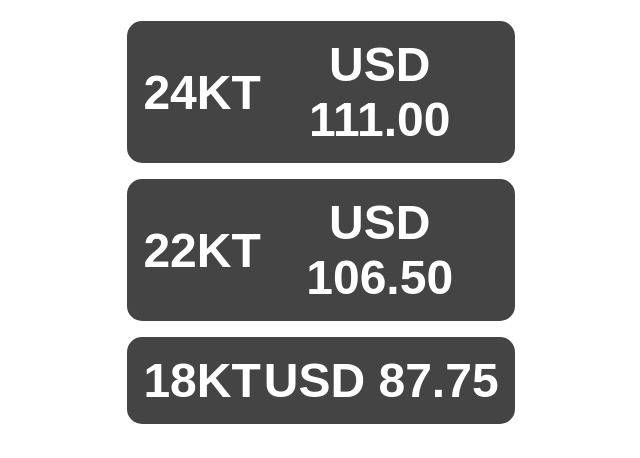
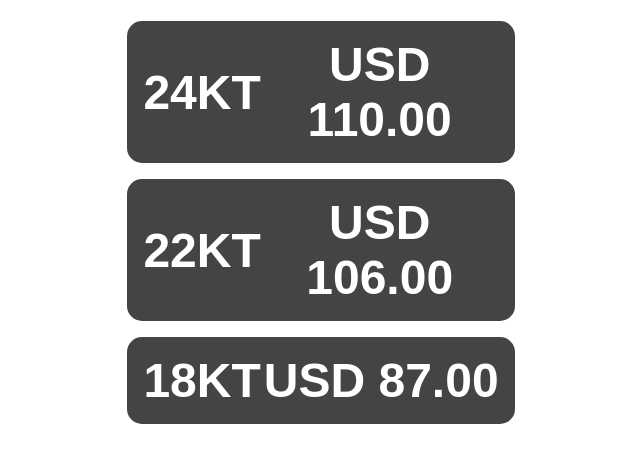
Before and after one commit to Kalyan-Jewellers/gold-rates, a plain HTML site: page index.html in a window 1280 px wide. Shown: the part 225-683 px from the top of the page, 319-959 px from the left. Drawn offline with Linux system fonts and the light colour scheme.

Commit message:
Update index.html

```diff
--- a/index.html
+++ b/index.html
@@ -75,9 +75,9 @@
     <div class="container">
         <img src="logo.png" alt="Company Logo" class="logo"> <!-- Replace with actual logo -->
         <h1>Today's Gold Rate</h1>
-        <div class="rate"> <span>24KT</span> <span>USD 111.00</span> </div>
-        <div class="rate"> <span>22KT</span> <span>USD 106.50</span> </div>
-        <div class="rate"> <span>18KT</span> <span>USD 87.75</span> </div>
+        <div class="rate"> <span>24KT</span> <span>USD 110.00</span> </div>
+        <div class="rate"> <span>22KT</span> <span>USD 106.00</span> </div>
+        <div class="rate"> <span>18KT</span> <span>USD 87.00</span> </div>
     </div>
 </body>
 </html>
```
